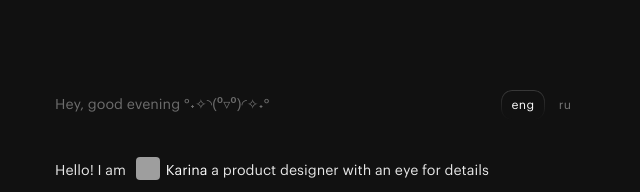
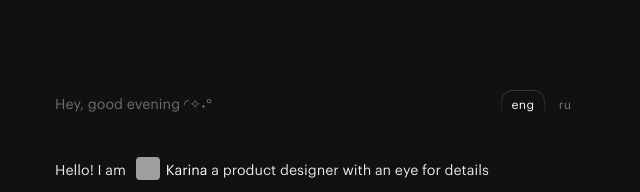
Before and after one commit to kcarrieee/portfel, an Astro site: page / in a window 1280 px wide. Shown: the top 192 px of the page, 319-959 px from the left. Built offline with nearby package versions, Linux system fonts and the light colour scheme; Astro itself is replaced by a stand-in of ours; no server answers; grey boxes are pictures that could not be loaded.

```diff
--- a/src/components/home/ProfileSidebar.astro
+++ b/src/components/home/ProfileSidebar.astro
@@ -19,7 +19,7 @@ const content = homeContent[lang];
     <!-- <div class="logo_text">good evening,
       こんばんは</div> -->
 
-      <div class="logo_text">Hey, good evening °˖✧◝(⁰▿⁰)◜✧˖° </div>
+      <div class="logo_text">Hey, good evening ◜✧˖° </div>
 
     <LanguageSwitch lang={lang} altHref={altHref} />
   </div>
```
